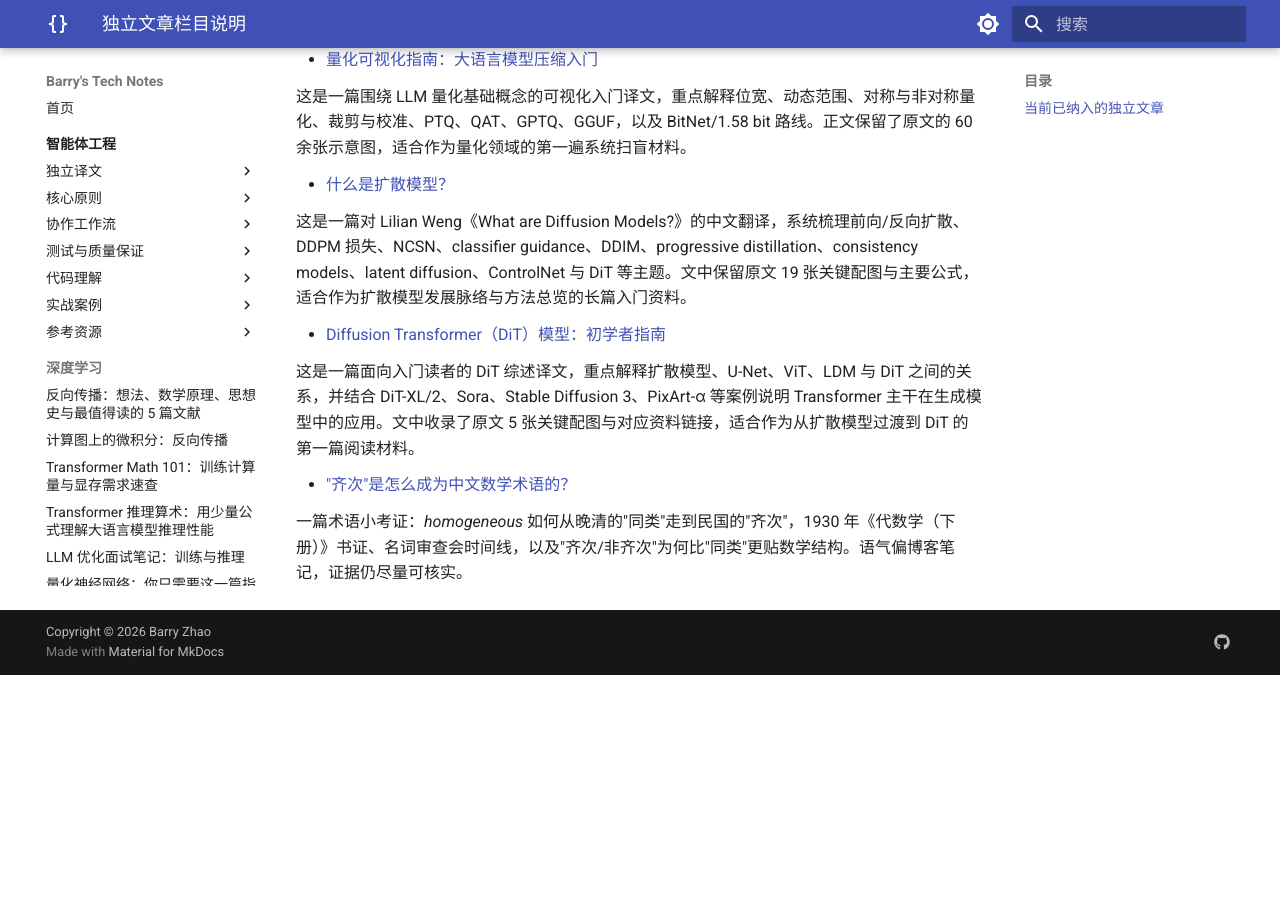
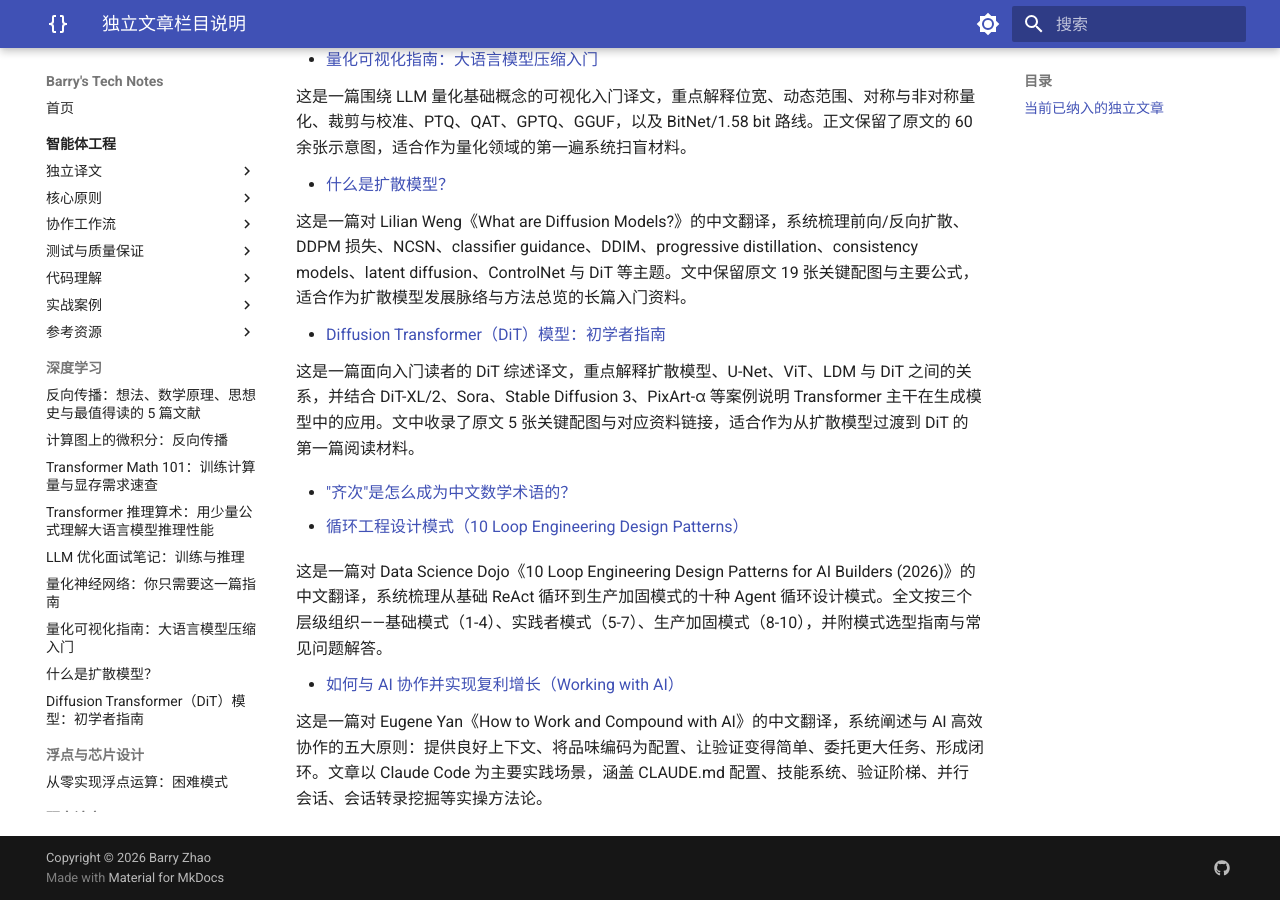
Before and after one commit to mypopydev/mypopydev.github.io, an MkDocs documentation site: the page built from docs/articles/index.md, in a window 1280 px wide and 900 px high, scrolled down 1265 px. Built offline with MkDocs 1.6.1 and Material for MkDocs 9.7.7, drawn with Linux system fonts in a browser that asks for light colours; before the commit the page ends 1940 px from its top, so only the background shows below that.

Commit message:
chore(nav): register two new translations in site navigation
- Add loop-engineering-design-patterns-zh.md
- Add working-with-ai-zh.md
- Update mkdocs.yml sidebar, homepage, and articles index

```diff
--- a/docs/articles/index.md
+++ b/docs/articles/index.md
@@ -46,4 +46,10 @@
 
 - ["齐次"是怎么成为中文数学术语的？](./homogeneous-chinese-translation-etymology-zh.md)
 
-  一篇术语小考证：*homogeneous* 如何从晚清的"同类"走到民国的"齐次"，1930 年《代数学（下册）》书证、名词审查会时间线，以及"齐次/非齐次"为何比"同类"更贴数学结构。语气偏博客笔记，证据仍尽量可核实。
+  - [循环工程设计模式（10 Loop Engineering Design Patterns）](./loop-engineering-design-patterns-zh.md)
+
+  这是一篇对 Data Science Dojo《10 Loop Engineering Design Patterns for AI Builders (2026)》的中文翻译，系统梳理从基础 ReAct 循环到生产加固模式的十种 Agent 循环设计模式。全文按三个层级组织——基础模式（1-4）、实践者模式（5-7）、生产加固模式（8-10），并附模式选型指南与常见问题解答。
+
+- [如何与 AI 协作并实现复利增长（Working with AI）](./working-with-ai-zh.md)
+
+  这是一篇对 Eugene Yan《How to Work and Compound with AI》的中文翻译，系统阐述与 AI 高效协作的五大原则：提供良好上下文、将品味编码为配置、让验证变得简单、委托更大任务、形成闭环。文章以 Claude Code 为主要实践场景，涵盖 CLAUDE.md 配置、技能系统、验证阶梯、并行会话、会话转录挖掘等实操方法论。
--- a/mkdocs.yml
+++ b/mkdocs.yml
@@ -78,6 +78,8 @@ nav:
           - 智能体式代码审查（Agentic Code Review）: articles/agentic-code-review-zh.md
           - 循环入门（Getting started with loops）: articles/getting-started-with-loops-zh.md
           - 面向自我提升的 Harness 工程: articles/harness-engineering-zh.md
+          - 循环工程设计模式（10 Loop Engineering Design Patterns）: articles/loop-engineering-design-patterns-zh.md
+          - 如何与 AI 协作并实现复利增长（Working with AI）: articles/working-with-ai-zh.md
       - 核心原则:
           - 什么是智能体工程？: series/agentic-engineering-patterns/what_is_agentic_engineering_demo_zh.md
           - 现在，写代码很便宜: series/agentic-engineering-patterns/writing_code_is_cheap_now_demo_zh.md
```
Also changed, not shown: docs/index.md (+2 -0 lines).
